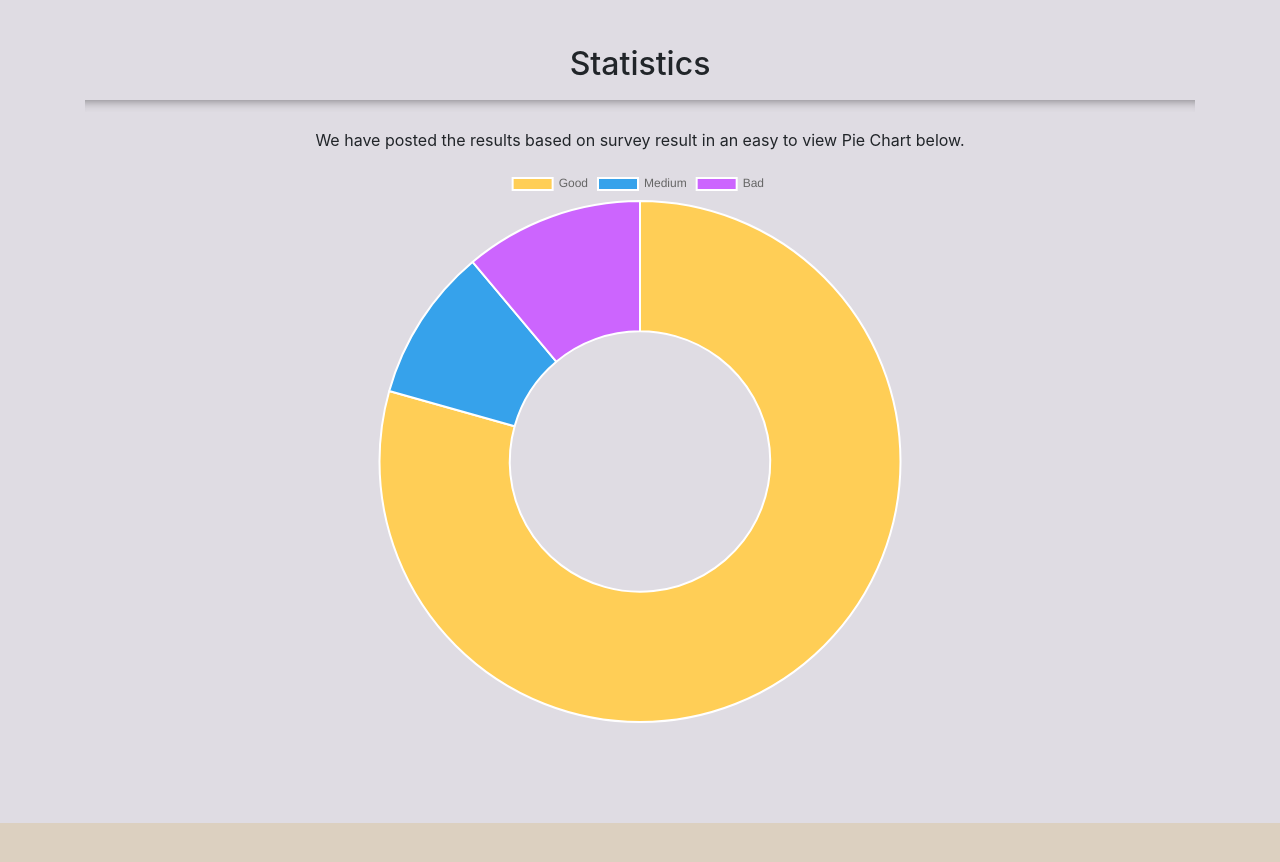
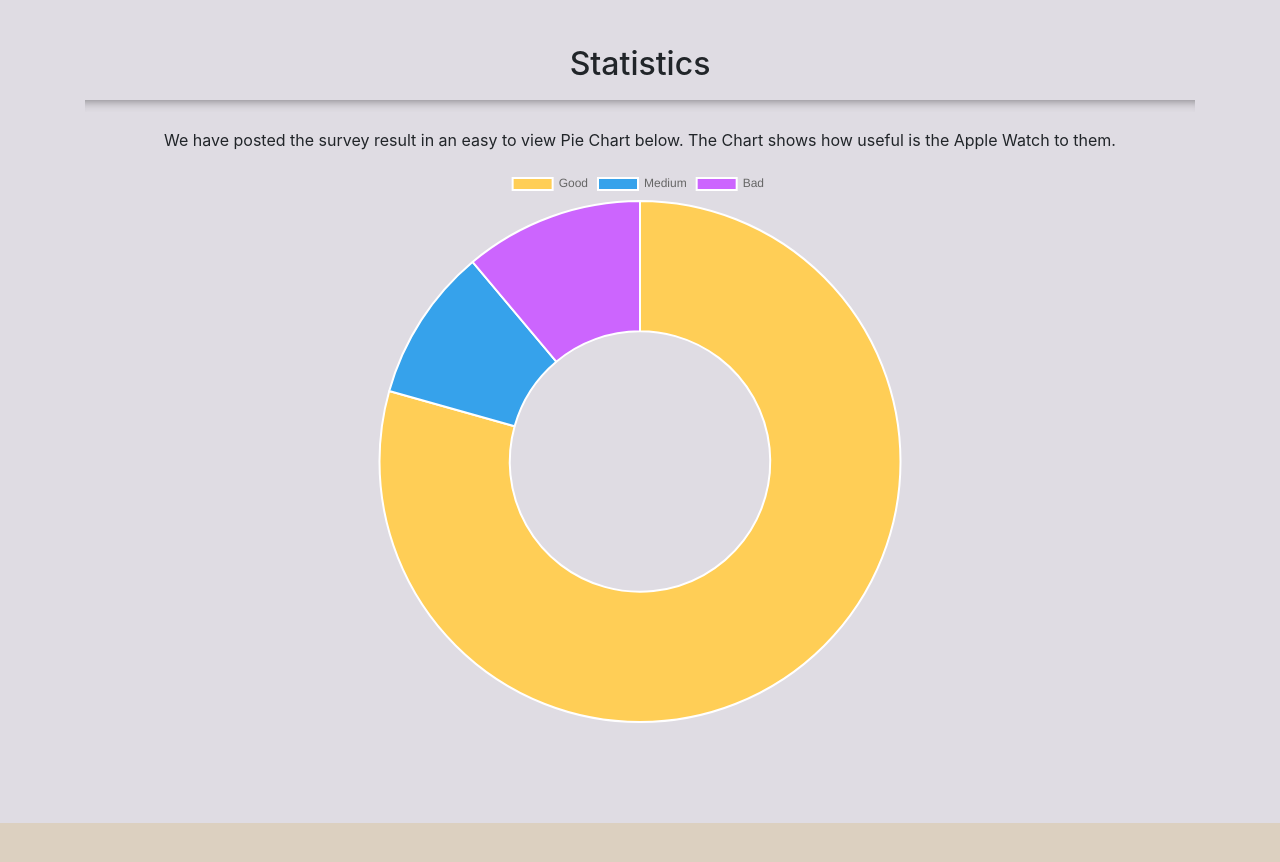
Before and after one commit to Buttersmooth/RichInternet, a plain HTML site: page index.html in a window 1280 px wide. Shown: the part 2920-3782 px from the top of the page. Drawn offline with nearby package versions, Linux system fonts and the light colour scheme.

Commit message:
Update index.html

```diff
--- a/index.html
+++ b/index.html
@@ -179,7 +179,8 @@
             <h2 class="text-center">Statistics</h2>
             <hr class="style-four">
             <p class="text-center">
-                We have posted the results based on survey result in an easy to view Pie Chart below.
+                We have posted the survey result in an easy to view Pie Chart below.
+                The Chart shows how useful is the Apple Watch to them.
             </p>
             <canvas id="myChart"></canvas>
         </div>
```
